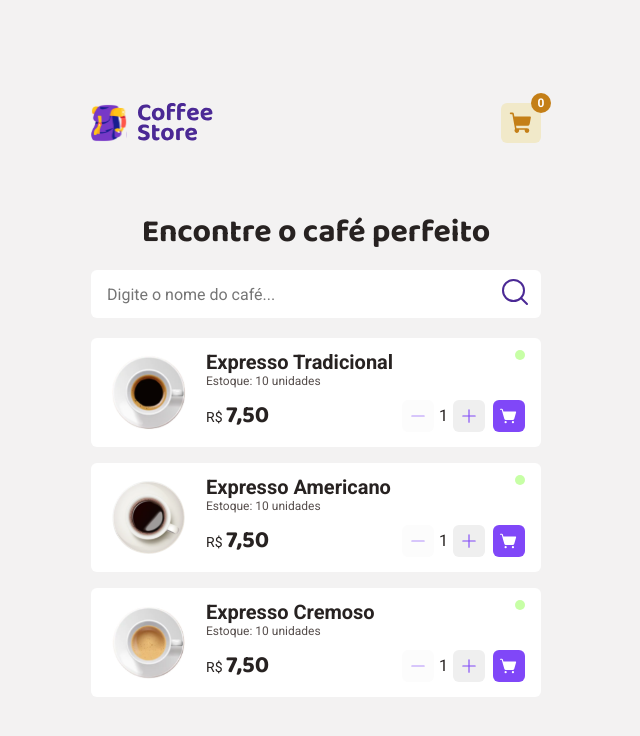
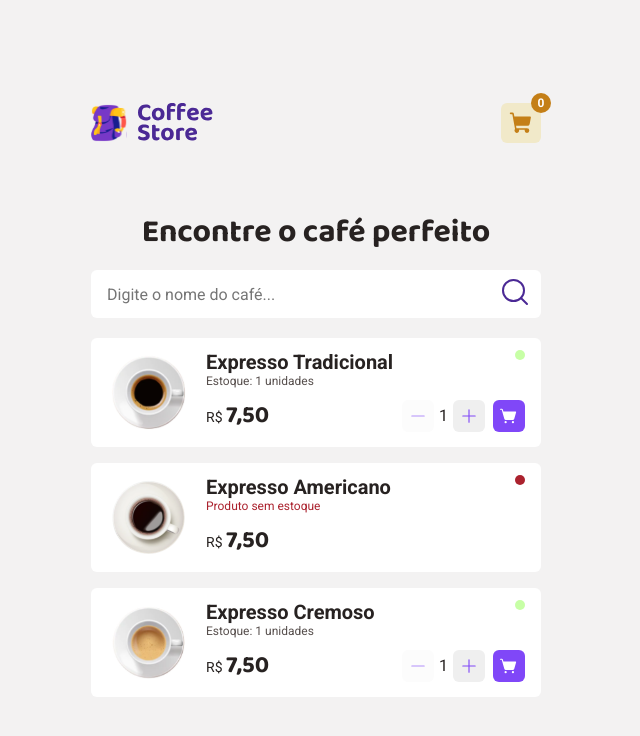
Before and after one commit to matheusdamata/react-coffee-store-live, a React (Vite) app: page / in a window 1280 px wide. Shown: the top 736 px of the page, without its empty margins (324-964 px from the left). Built offline with nearby package versions, Linux system fonts and the light colour scheme; data requests are answered from the project's data file.

Commit message:
finished live

```diff
--- a/src/database/data.json
+++ b/src/database/data.json
@@ -14,7 +14,7 @@
       "name": "Expresso Americano",
       "description": "Expresso diluído, menos intenso que o tradicional",
       "value": 7.50,
-      "amount": 1
+      "amount": 0
     },
     {
       "id": 3,
--- a/src/page/Home/components/Product/index.tsx
+++ b/src/page/Home/components/Product/index.tsx
@@ -51,9 +51,15 @@ export function Product({ product }: ProductProps) {
         <ProductContentHeader>
           <ProductContentHeaderContent>
             <h1>{product.name}</h1>
-            <ProductStock>Estoque: 10 unidades</ProductStock>
+            {product.amount === 0 ? (
+              <ProductStock variant="red">Produto sem estoque</ProductStock>
+            ) : (
+              <ProductStock>Estoque: {product.amount} unidades</ProductStock>
+            )}
           </ProductContentHeaderContent>
-          <CircleStatus></CircleStatus>
+          <CircleStatus
+            variant={product.amount === 0 ? 'red' : 'green'}
+          ></CircleStatus>
         </ProductContentHeader>
         <ProductContentFooter>
           <span>
@@ -65,6 +71,7 @@ export function Product({ product }: ProductProps) {
             </strong>
           </span>
 
+          {product.amount >= 1 ? (
             <ButtonsContainer>
               <ButtonsAddAndRemoveContent>
                 <button
@@ -82,6 +89,7 @@ export function Product({ product }: ProductProps) {
                 <ShoppingCartSimple size={18} weight="fill" />
               </ButtonAddCart>
             </ButtonsContainer>
+          ) : null}
         </ProductContentFooter>
       </Content>
     </Container>
--- a/src/page/Home/components/Product/styles.ts
+++ b/src/page/Home/components/Product/styles.ts
@@ -24,10 +24,17 @@ export const Container = styled.div`
   }
 `
 
-export const ProductStock = styled.span`
+interface ProductStockProps {
+  variant?: 'red'
+}
+
+export const ProductStock = styled.span<ProductStockProps>`
   font-size: 0.75rem;
 
-  color: ${(props) => props.theme['base-text']};
+  color: ${(props) =>
+    props.variant === 'red'
+      ? props.theme['red-remove']
+      : props.theme['base-text']};
 `
 
 export const Content = styled.div`
@@ -51,7 +58,7 @@ export const ProductContentHeaderContent = styled.div`
 `
 
 interface CircleStatusProps {
-  variant?: 'red'
+  variant: 'green' | 'red'
 }
 
 export const CircleStatus = styled.div<CircleStatusProps>`
```
Lines whose indentation alone changed are shown as unchanged.
